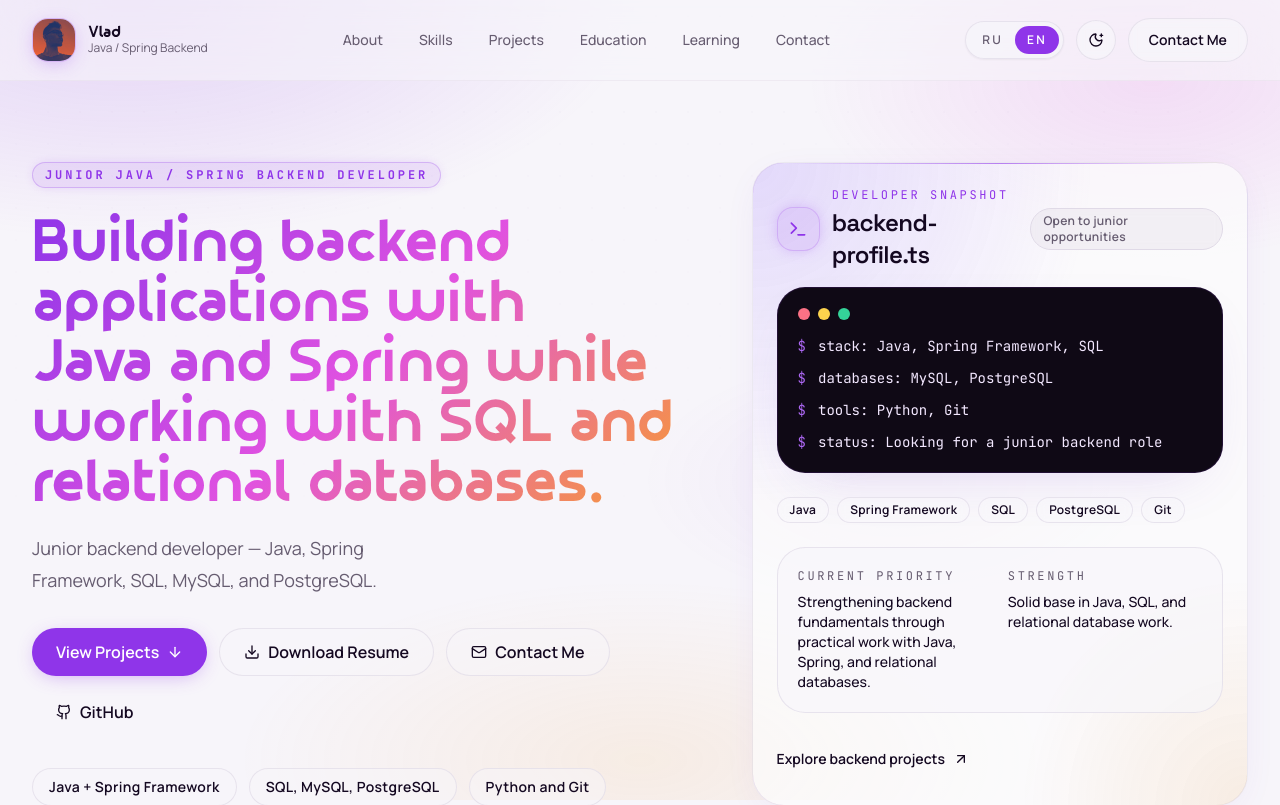
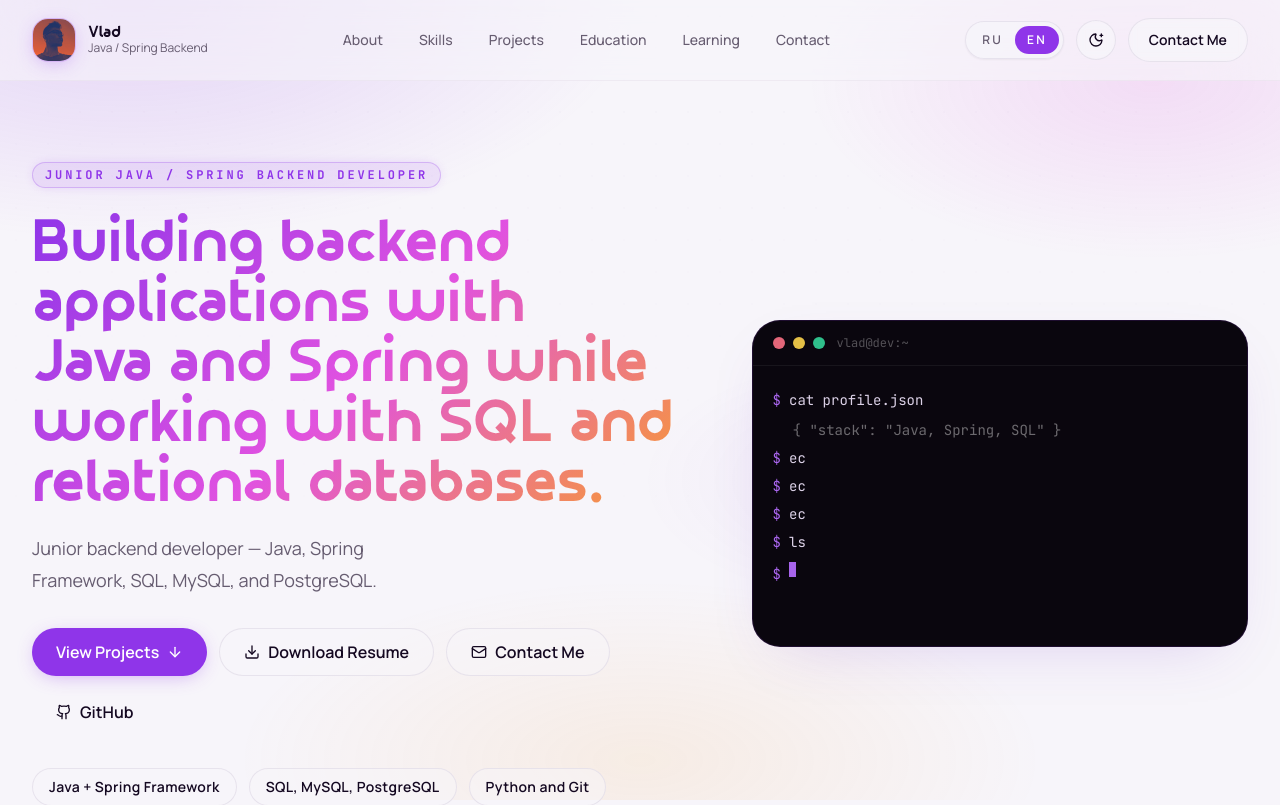
Before and after one commit to vonomarap/resume-vonomarap, a React (Vite) app in the folder frontend/: page / in a window 1280 px wide. Shown: the top 805 px of the page. Built offline with nearby package versions, Linux system fonts and the light colour scheme.

Commit message:
Add animated terminal to hero section

```diff
--- /dev/null
+++ b/frontend/src/components/animated-terminal.tsx
@@ -0,0 +1,166 @@
+import { useEffect, useState } from "react";
+import { motion, AnimatePresence } from "framer-motion";
+
+type TerminalLine = {
+  prompt?: string;
+  command: string;
+  output?: string;
+};
+
+type AnimatedTerminalProps = {
+  title?: string;
+  lines: readonly TerminalLine[];
+  typingSpeed?: number;
+  lineDelay?: number;
+};
+
+export function AnimatedTerminal({
+  title = "vlad@dev:~",
+  lines,
+  typingSpeed = 38,
+  lineDelay = 600,
+}: AnimatedTerminalProps) {
+  const [visibleLines, setVisibleLines] = useState<
+    { prompt: string; text: string; output?: string; done: boolean }[]
+  >([]);
+  const [cursorLineIdx, setCursorLineIdx] = useState(0);
+  const [cursorCharIdx, setCursorCharIdx] = useState(0);
+  const [showOutput, setShowOutput] = useState<boolean[]>([]);
+
+  useEffect(() => {
+    if (cursorLineIdx >= lines.length) return;
+
+    const currentLine = lines[cursorLineIdx];
+    const prompt = currentLine.prompt ?? "$";
+    const fullText = currentLine.command;
+
+    // Initialize the line if needed
+    if (!visibleLines[cursorLineIdx]) {
+      setVisibleLines((prev) => [
+        ...prev,
+        { prompt, text: "", output: currentLine.output, done: false },
+      ]);
+      setShowOutput((prev) => [...prev, false]);
+      return;
+    }
+
+    // Still typing the current line
+    if (cursorCharIdx < fullText.length) {
+      const timeout = setTimeout(() => {
+        setVisibleLines((prev) =>
+          prev.map((line, i) =>
+            i === cursorLineIdx
+              ? { ...line, text: fullText.slice(0, cursorCharIdx + 1) }
+              : line,
+          ),
+        );
+        setCursorCharIdx((c) => c + 1);
+      }, typingSpeed + Math.random() * 25);
+      return () => clearTimeout(timeout);
+    }
+
+    // Line is fully typed — show output, then advance
+    const finishTimeout = setTimeout(() => {
+      setVisibleLines((prev) =>
+        prev.map((line, i) =>
+          i === cursorLineIdx ? { ...line, done: true } : line,
+        ),
+      );
+      setShowOutput((prev) =>
+        prev.map((v, i) => (i === cursorLineIdx ? true : v)),
+      );
+
+      setTimeout(() => {
+        setCursorLineIdx((l) => l + 1);
+        setCursorCharIdx(0);
+      }, lineDelay);
+    }, 120);
+
+    return () => clearTimeout(finishTimeout);
+  }, [cursorLineIdx, cursorCharIdx, visibleLines, lines, typingSpeed, lineDelay]);
+
+  const allDone = cursorLineIdx >= lines.length;
+
+  return (
+    <div className="overflow-hidden rounded-[28px] border border-primary/15 bg-[hsl(270_40%_4%)] shadow-panel">
+      {/* ── title bar ── */}
+      <div className="flex items-center gap-3 border-b border-white/[0.06] px-5 py-3.5">
+        <div className="flex gap-2">
+          <span className="h-3 w-3 rounded-full bg-rose-400/90" />
+          <span className="h-3 w-3 rounded-full bg-amber-300/90" />
+          <span className="h-3 w-3 rounded-full bg-emerald-400/90" />
+        </div>
+        <span className="font-mono text-xs text-white/30">{title}</span>
+      </div>
+
+      {/* ── terminal body ── */}
+      <div className="min-h-[280px] px-5 py-5 font-mono text-[13px] leading-7 text-purple-100/90 sm:text-sm sm:leading-7">
+        <AnimatePresence mode="sync">
+          {visibleLines.map((line, i) => (
+            <motion.div
+              key={i}
+              initial={{ opacity: 0, y: 6 }}
+              animate={{ opacity: 1, y: 0 }}
+              transition={{ duration: 0.25 }}
+            >
+              {/* command line */}
+              <div className="flex gap-2">
+                <span className="select-none text-[hsl(270_85%_68%)]">
+                  {line.prompt}
+                </span>
+                <span className="whitespace-pre-wrap break-all">
+                  {line.text}
+                  {/* blinking cursor */}
+                  {cursorLineIdx === i && !line.done && (
+                    <motion.span
+                      className="ml-px inline-block h-[1.1em] w-[7px] translate-y-[2px] bg-[hsl(270_85%_68%)]"
+                      animate={{ opacity: [1, 0] }}
+                      transition={{
+                        duration: 0.8,
+                        repeat: Infinity,
+                        repeatType: "reverse",
+                      }}
+                    />
+                  )}
+                </span>
+              </div>
+
+              {/* output (appears after typing finishes) */}
+              {line.output && showOutput[i] && (
+                <motion.div
+                  className="ml-5 mt-0.5 text-white/40"
+                  initial={{ opacity: 0 }}
+                  animate={{ opacity: 1 }}
+                  transition={{ duration: 0.3 }}
+                >
+                  {line.output}
+                </motion.div>
+              )}
+            </motion.div>
+          ))}
+        </AnimatePresence>
+
+        {/* idle cursor after all lines are done */}
+        {allDone && (
+          <motion.div
+            className="flex gap-2 pt-1"
+            initial={{ opacity: 0 }}
+            animate={{ opacity: 1 }}
+            transition={{ delay: 0.3 }}
+          >
+            <span className="select-none text-[hsl(270_85%_68%)]">$</span>
+            <motion.span
+              className="inline-block h-[1.1em] w-[7px] translate-y-[2px] bg-[hsl(270_85%_68%)]"
+              animate={{ opacity: [1, 0] }}
+              transition={{
+                duration: 0.8,
+                repeat: Infinity,
+                repeatType: "reverse",
+              }}
+            />
+          </motion.div>
+        )}
+      </div>
+    </div>
+  );
+}
--- a/frontend/src/sections/hero-section.tsx
+++ b/frontend/src/sections/hero-section.tsx
@@ -1,12 +1,29 @@
-import { ArrowDown, ArrowUpRight, Download, Github, Mail, Terminal } from "lucide-react";
+import { ArrowDown, Download, Github, Mail } from "lucide-react";
 
 import { contactLinks } from "@/data/contact";
 import { profiles } from "@/data/profile";
 import { useLocale } from "@/hooks/use-locale";
+import { AnimatedTerminal } from "@/components/animated-terminal";
 import { Reveal } from "@/components/reveal";
 import { Badge } from "@/components/ui/badge";
 import { Button } from "@/components/ui/button";
-import { Card, CardContent, CardHeader, CardTitle } from "@/components/ui/card";
+
+const terminalLines = {
+  ru: [
+    { command: "cat profile.json", output: '{ "stack": "Java, Spring, SQL" }' },
+    { command: "echo $DATABASES", output: "MySQL, PostgreSQL" },
+    { command: "echo $TOOLS", output: "Python, Git" },
+    { command: "echo $STATUS", output: "Ищу позицию junior backend-разработчика" },
+    { command: "ls projects/", output: "task-api/  auth-service/  booking-service/" },
+  ],
+  en: [
+    { command: "cat profile.json", output: '{ "stack": "Java, Spring, SQL" }' },
+    { command: "echo $DATABASES", output: "MySQL, PostgreSQL" },
+    { command: "echo $TOOLS", output: "Python, Git" },
+    { command: "echo $STATUS", output: "Looking for a junior backend role" },
+    { command: "ls projects/", output: "task-api/  auth-service/  booking-service/" },
+  ],
+} as const;
 
 export function HeroSection() {
   const { locale } = useLocale();
@@ -68,79 +85,12 @@ export function HeroSection() {
         </Reveal>
 
         <Reveal delay={0.12}>
-          <Card className="relative overflow-hidden rounded-[32px] bg-hero-glow">
-            <div className="absolute inset-x-8 top-0 h-px bg-gradient-to-r from-transparent via-primary/60 to-transparent" />
-            <CardHeader className="pb-4">
-              <div className="flex items-center justify-between">
-                <div className="flex items-center gap-3">
-                  <span className="flex h-11 w-11 items-center justify-center rounded-2xl border border-primary/20 bg-primary/10 text-primary shadow-[0_0_16px_-4px_hsl(var(--primary)/0.4)]">
-                    <Terminal className="h-5 w-5" />
-                  </span>
-                  <div>
-                    <p className="font-mono text-xs uppercase tracking-[0.22em] text-primary">
-                      {profile.developerSnapshot.eyebrow}
-                    </p>
-                    <CardTitle className="mt-1 text-2xl">
-                      {profile.developerSnapshot.title}
-                    </CardTitle>
-                  </div>
-                </div>
-                <Badge variant="secondary">{profile.developerSnapshot.availabilityLabel}</Badge>
-              </div>
-            </CardHeader>
-            <CardContent className="space-y-6">
-              {/* ---------- terminal block ---------- */}
-              <div className="rounded-[28px] border border-primary/15 bg-[hsl(270_40%_6%)] px-5 py-5 font-mono text-sm text-purple-100 shadow-panel">
-                <div className="mb-4 flex gap-2">
-                  <span className="h-3 w-3 rounded-full bg-rose-400" />
-                  <span className="h-3 w-3 rounded-full bg-amber-300" />
-                  <span className="h-3 w-3 rounded-full bg-emerald-400" />
-                </div>
-                <div className="space-y-3">
-                  {profile.developerSnapshot.lines.map((line) => (
-                    <div key={line} className="flex gap-3">
-                      <span className="text-[hsl(270_85%_68%)]">$</span>
-                      <span>{line}</span>
-                    </div>
-                  ))}
-                </div>
-              </div>
-
-              <div className="flex flex-wrap gap-2">
-                {profile.developerSnapshot.badges.map((badge) => (
-                  <Badge key={badge} variant="outline" className="bg-background/60">
-                    {badge}
-                  </Badge>
-                ))}
-              </div>
-
-              <div className="grid gap-4 rounded-[28px] border border-border/70 bg-background/70 p-5 sm:grid-cols-2">
-                <div>
-                  <p className="font-mono text-xs uppercase tracking-[0.22em] text-muted-foreground">
-                    {profile.developerSnapshot.priorityTitle}
-                  </p>
-                  <p className="mt-2 text-sm font-medium">
-                    {profile.developerSnapshot.priorityDescription}
-                  </p>
-                </div>
-                <div>
-                  <p className="font-mono text-xs uppercase tracking-[0.22em] text-muted-foreground">
-                    {profile.developerSnapshot.strengthTitle}
-                  </p>
-                  <p className="mt-2 text-sm font-medium">
-                    {profile.developerSnapshot.strengthDescription}
-                  </p>
-                </div>
-              </div>
-
-              <Button asChild variant="ghost" className="justify-start px-0">
-                <a href="#projects">
-                  {profile.developerSnapshot.projectsLabel}
-                  <ArrowUpRight className="h-4 w-4" />
-                </a>
-              </Button>
-            </CardContent>
-          </Card>
+          <AnimatedTerminal
+            title="vlad@dev:~"
+            lines={terminalLines[locale]}
+            typingSpeed={35}
+            lineDelay={500}
+          />
         </Reveal>
       </div>
     </section>
```
